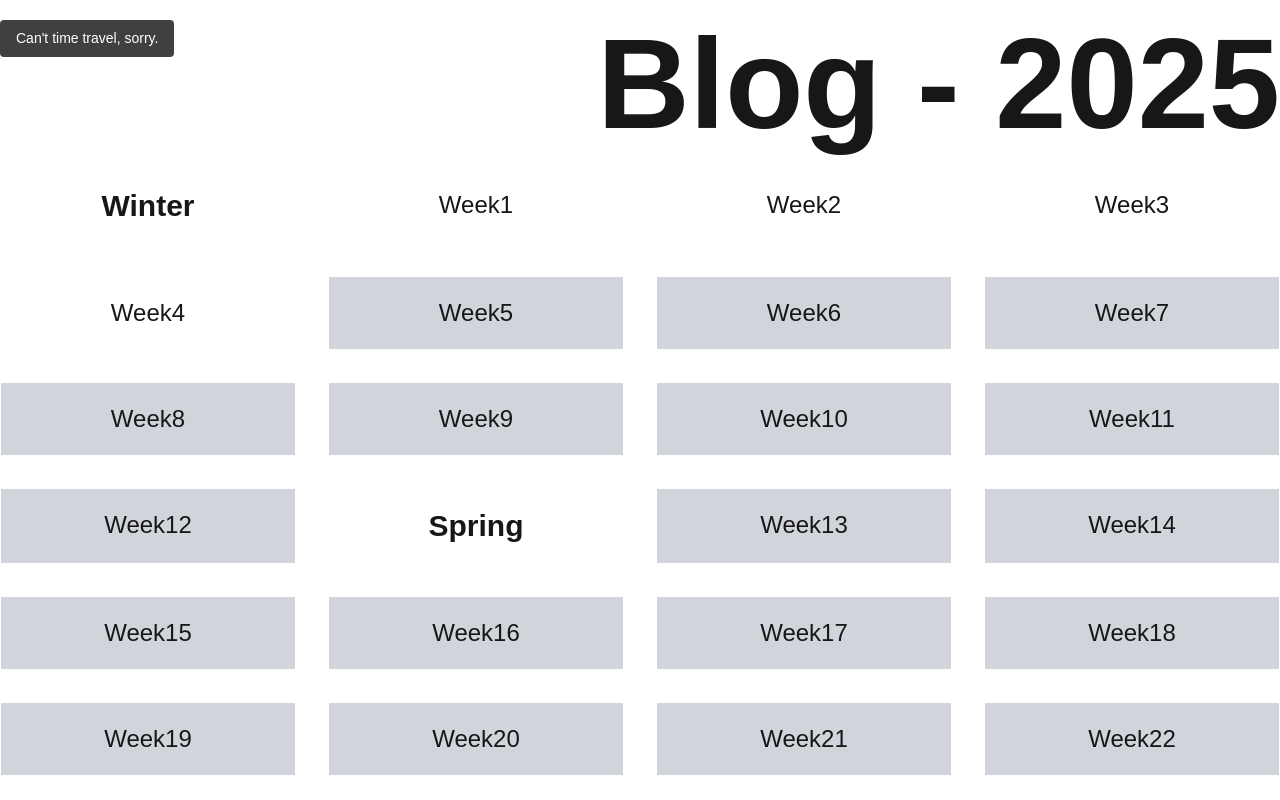
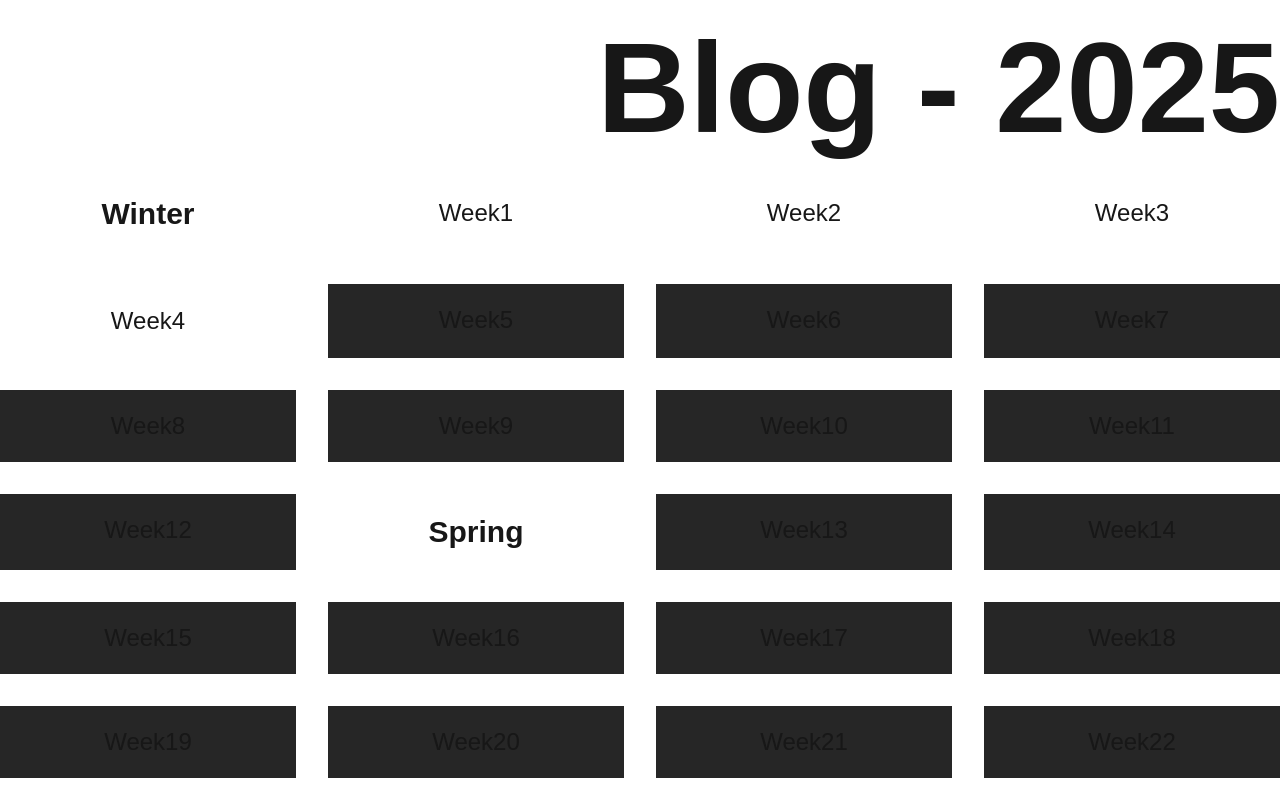
Before and after one commit to gekolev/about-me, a Next.js app: page /blog in a window 1280 px wide. Shown: the top 800 px of the page. Built offline with nearby package versions, Linux system fonts and the light colour scheme.

Commit message:
fix flicker bug

```diff
--- a/app/blog/page.tsx
+++ b/app/blog/page.tsx
@@ -47,10 +47,10 @@ export default function BlogPage() {
   }
 
   return (
-    <main className="max-w-screen-xl my-0 mx-auto">
+    <main className="max-w-screen-xl py-6 mx-auto">
       <CustomCursor />
       <div>
-        <h1 className="text-9xl my-5 font-bold text-right w-full">Blog - 2025</h1>
+        <h1 className="text-9xl mb-6 font-bold text-right w-full">Blog - 2025</h1>
       </div>
       <ClientBlogList items={itemsWithTitles} />
     </main>
--- a/app/globals.css
+++ b/app/globals.css
@@ -108,3 +108,7 @@ body {
 .cursor p {
   margin: 0;
 }
+
+.animated-item{
+  opacity: 0;
+}
--- a/components/ui/ClientBlogList.tsx
+++ b/components/ui/ClientBlogList.tsx
@@ -46,7 +46,7 @@ export default function ClientBlogList({ items }: Props) {
           return (
             <div
               className={`border border-white p-5 animated-item ${
-                postItem.slug ? "" : "bg-gray-300"
+                postItem.slug ? "" : "bg-neutral-800 border-none"
               }`}
               key={index}
               data-cursor={postItem.bio || ""}
```
